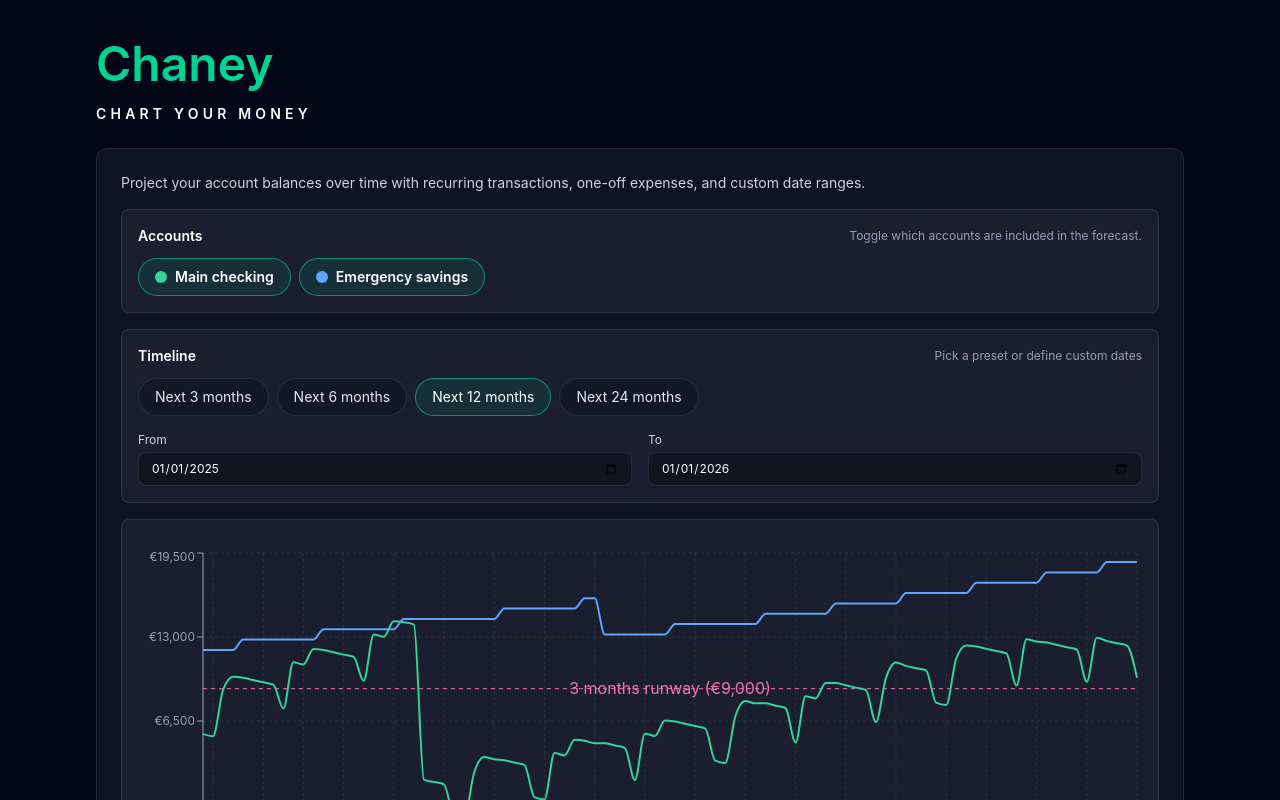
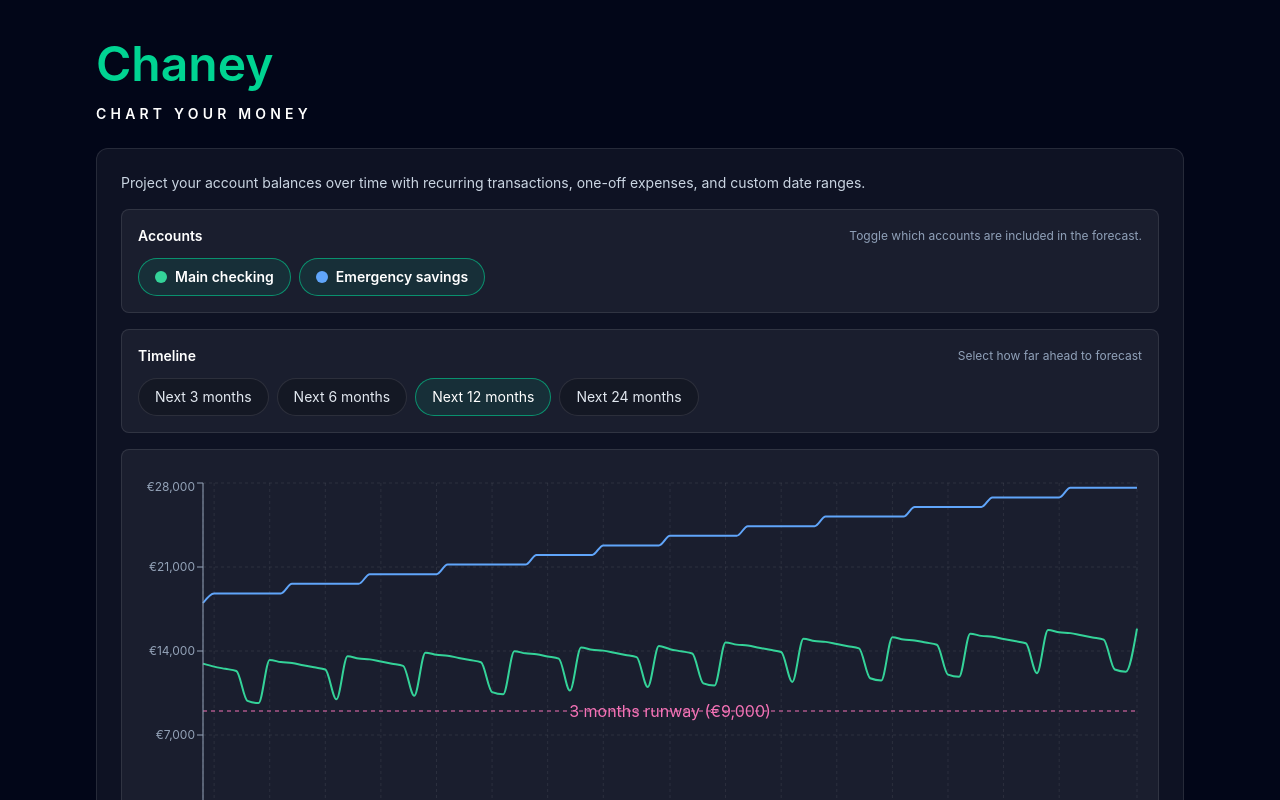
Before and after one commit to StevenGnt/chaney, a React (Vite) app: page / in a window 1280 px wide. Shown: the top 800 px of the page. Built offline with nearby package versions, Linux system fonts and the light colour scheme.

Commit message:
Date selection is now only

```diff
--- a/public/locales/en/common.json
+++ b/public/locales/en/common.json
@@ -12,9 +12,7 @@
 	"FORECAST": {
 		"RANGE": {
 			"TITLE": "Timeline",
-			"HINT": "Pick a preset or define custom dates",
-			"START": "From",
-			"END": "To",
+			"HINT": "Select how far ahead to forecast",
 			"NEXT_MONTHS": "Next {{count}} months"
 		},
 		"ACCOUNTS": {
--- a/public/locales/fr/common.json
+++ b/public/locales/fr/common.json
@@ -12,9 +12,7 @@
 	"FORECAST": {
 		"RANGE": {
 			"TITLE": "Axe temporel",
-			"HINT": "Choisis un preset ou des dates custom",
-			"START": "Du",
-			"END": "Au",
+			"HINT": "Sélectionne la durée de la prévision",
 			"NEXT_MONTHS": "Prochains {{count}} mois"
 		},
 		"ACCOUNTS": {
--- a/src/features/ForecastWorkspace/ForecastWorkspace.tsx
+++ b/src/features/ForecastWorkspace/ForecastWorkspace.tsx
@@ -1,6 +1,6 @@
 import clsx from 'clsx';
-import { addMonths, differenceInMonths, formatISO, parseISO } from 'date-fns';
-import { useEffect, useRef, useState } from 'react';
+import { addMonths, formatISO, parseISO } from 'date-fns';
+import { useMemo, useEffect, useState } from 'react';
 import { useTranslation } from 'react-i18next';
 
 import { AccountSelector } from '@/features/ForecastWorkspace/components/AccountSelector';
@@ -12,8 +12,7 @@ import { useForecastQuery } from '@/features/ForecastWorkspace/hooks/useForecast
 import type { DateRangePreset } from '@/features/ForecastWorkspace/utils/range';
 import type { ForecastRange } from '@/lib/finance/projection';
 
-const DEFAULT_DATE_RANGE_START = new Date().toISOString().slice(0, 10);
-const DEFAULT_DATE_RANGE_MONTHS = 12;
+const DEFAULT_DURATION_MONTHS = 12;
 
 const BASE_DATE_RANGE_PRESETS = [
 	{ id: '3m', months: 3 },
@@ -23,21 +22,21 @@ const BASE_DATE_RANGE_PRESETS = [
 ] as const;
 
 interface ForecastDateRangeSelectorProps {
-	dateRange: ForecastRange;
-	onDateRangeChange: (dateRange: ForecastRange) => void;
+	duration: number;
+	onDurationChange: (duration: number) => void;
 }
 
 function ForecastDateRangeSelector(props: ForecastDateRangeSelectorProps) {
 	const { t } = useTranslation();
 
-	const { dateRange, onDateRangeChange } = props;
+	const { duration, onDurationChange } = props;
 
 	const presets: DateRangePreset[] = BASE_DATE_RANGE_PRESETS.map((preset) => ({
 		...preset,
 		label: t('FORECAST.RANGE.NEXT_MONTHS', { count: preset.months }),
 	}));
 
-	return <DateRangeSelector dateRange={dateRange} presets={presets} onDateRangeChange={onDateRangeChange} />;
+	return <DateRangeSelector duration={duration} presets={presets} onDurationChange={onDurationChange} />;
 }
 
 function ForecastWorkspaceWrapper({ children, error }: { children: React.ReactNode; error?: boolean }) {
@@ -73,22 +72,47 @@ function ForecastWorkspaceErrorState() {
 
 export function ForecastWorkspace() {
 	const { t } = useTranslation();
-	const [dateRange, setDateRange] = useState<ForecastRange>(() => {
-		const start = parseISO(DEFAULT_DATE_RANGE_START);
-		const end = addMonths(start, DEFAULT_DATE_RANGE_MONTHS);
+	const [duration, setDuration] = useState<number>(DEFAULT_DURATION_MONTHS);
+	const [selectedAccountIds, setSelectedAccountIds] = useState<string[] | null>(null);
+	const [effectiveStartDate, setEffectiveStartDate] = useState<string>(() => {
+		return new Date().toISOString().slice(0, 10);
+	});
+
+	// Compute the full date range from duration and effective start date
+	const dateRange = useMemo<ForecastRange>(() => {
+		const startDate = parseISO(effectiveStartDate);
+		const endDate = addMonths(startDate, duration);
 		return {
-			start: DEFAULT_DATE_RANGE_START,
-			end: formatISO(end, { representation: 'date' }),
+			start: effectiveStartDate,
+			end: formatISO(endDate, { representation: 'date' }),
 		};
-	});
-	const [selectedAccountIds, setSelectedAccountIds] = useState<string[] | null>(null);
-	const autoAlignedDateRange = useRef(false);
+	}, [effectiveStartDate, duration]);
+
 	const forecastQuery = useForecastQuery(dateRange);
 
 	const forecastData = useForecastData({
 		queryResult: forecastQuery.data,
 		selectedAccountIds: selectedAccountIds ?? [],
 	});
+
+	// Compute and update effective start date when data loads: max(today, earliest data date)
+	useEffect(() => {
+		if (!forecastQuery.data) {
+			return;
+		}
+
+		const today = new Date().toISOString().slice(0, 10);
+		const earliest = forecastQuery.data.accounts.reduce((current, account) => {
+			return account.initialDate < current ? account.initialDate : current;
+		}, forecastQuery.data.accounts[0]?.initialDate ?? today);
+
+		const newEffectiveStart = earliest > today ? earliest : today;
+		// eslint-disable-next-line react-hooks/set-state-in-effect -- Needed to update start date when data loads
+		setEffectiveStartDate((current) => {
+			// Only update if the computed value is different
+			return newEffectiveStart !== current ? newEffectiveStart : current;
+		});
+	}, [forecastQuery.data]);
 
 	// Initialize selectedAccountIds to all accounts once data is loaded
 	useEffect(() => {
@@ -100,37 +124,6 @@ export function ForecastWorkspace() {
 		// eslint-disable-next-line react-hooks/set-state-in-effect
 		setSelectedAccountIds(forecastQuery.data.accounts.map((account) => account.id));
 	}, [forecastQuery.data, selectedAccountIds]);
-
-	// Align date range to earliest account date (only once)
-	useEffect(() => {
-		if (!forecastQuery.data || autoAlignedDateRange.current) {
-			return;
-		}
-
-		const earliest = forecastQuery.data.accounts.reduce((current, account) => {
-			return account.initialDate < current ? account.initialDate : current;
-		}, forecastQuery.data.accounts[0]?.initialDate ?? dateRange.start);
-
-		// eslint-disable-next-line react-hooks/set-state-in-effect
-		setDateRange((previousDateRange) => {
-			if (previousDateRange.start === earliest) {
-				return previousDateRange;
-			}
-
-			// Use the current range's duration (months) when auto-aligning
-			const startDate = parseISO(previousDateRange.start);
-			const endDate = parseISO(previousDateRange.end);
-			const currentMonths = Math.max(1, differenceInMonths(endDate, startDate));
-			const newStart = parseISO(earliest);
-			const newEnd = addMonths(newStart, currentMonths);
-			return {
-				start: earliest,
-				end: formatISO(newEnd, { representation: 'date' }),
-			};
-		});
-
-		autoAlignedDateRange.current = true;
-	}, [forecastQuery.data, dateRange.start]);
 
 	if (forecastQuery.isPending) {
 		return <ForecastWorkspaceLoadingState />;
@@ -157,7 +150,7 @@ export function ForecastWorkspace() {
 				}}
 			/>
 
-			<ForecastDateRangeSelector dateRange={dateRange} onDateRangeChange={setDateRange} />
+			<ForecastDateRangeSelector duration={duration} onDurationChange={setDuration} />
 
 			<ForecastChart
 				accounts={forecastData.selectedAccounts}
--- a/src/features/ForecastWorkspace/components/DateRangeSelector.tsx
+++ b/src/features/ForecastWorkspace/components/DateRangeSelector.tsx
@@ -1,81 +1,21 @@
-import { addMonths, differenceInMonths, formatISO, parseISO } from 'date-fns';
-import { useMemo } from 'react';
 import { useTranslation } from 'react-i18next';
 
 import { Button } from '@/components/Button';
 import { ButtonsGroup } from '@/components/ButtonsGroup';
 import { Section } from '@/components/Section';
 import type { DateRangePreset } from '@/features/ForecastWorkspace/utils/range';
-import type { ForecastRange } from '@/lib/finance/projection';
 
 interface DateRangeSelectorProps {
-	dateRange: ForecastRange;
+	duration: number;
 	presets: DateRangePreset[];
-	onDateRangeChange: (dateRange: ForecastRange) => void;
+	onDurationChange: (duration: number) => void;
 }
 
-interface DateRangeSelectorDateInputProps {
-	label: string;
-	value: string;
-	onChange: (event: React.ChangeEvent<HTMLInputElement>) => void;
-}
-
-function DateRangeSelectorDateInput({ label, value, onChange }: DateRangeSelectorDateInputProps) {
-	return (
-		<label className="flex flex-col text-xs text-slate-300">
-			{label}
-			<input
-				className="mt-1 rounded-lg border border-white/10 bg-black/30 px-3 py-2 text-white focus:border-emerald-400 focus:outline-none"
-				type="date"
-				value={value}
-				onChange={onChange}
-			/>
-		</label>
-	);
-}
-
-export function DateRangeSelector({ dateRange, presets, onDateRangeChange }: DateRangeSelectorProps) {
+export function DateRangeSelector({ duration, presets, onDurationChange }: DateRangeSelectorProps) {
 	const { t } = useTranslation();
 
-	// Calculate the active preset ID based on the current date range
-	const activePresetId = useMemo(() => {
-		const startDate = parseISO(dateRange.start);
-		const endDate = parseISO(dateRange.end);
-		const monthsInRange = Math.max(1, differenceInMonths(endDate, startDate));
-		const matchingPreset = presets.find((preset) => preset.months === monthsInRange);
-
-		if (matchingPreset) {
-			// Check if the date range matches the preset (same start date and months)
-			const expectedEnd = formatISO(addMonths(startDate, matchingPreset.months), { representation: 'date' });
-			if (expectedEnd === dateRange.end) {
-				return matchingPreset.id;
-			}
-		}
-
-		return null;
-	}, [dateRange, presets]);
-
 	const handlePresetClick = (preset: DateRangePreset) => {
-		const startDate = parseISO(dateRange.start);
-		const endDate = addMonths(startDate, preset.months);
-		onDateRangeChange({
-			start: dateRange.start,
-			end: formatISO(endDate, { representation: 'date' }),
-		});
-	};
-
-	const handleInputChange = (field: 'start' | 'end') => (event: React.ChangeEvent<HTMLInputElement>) => {
-		const value = event.target.value;
-
-		if (value) {
-			const newRange =
-				// If start date is after end date, set both to the new
-				(field === 'start' && value > dateRange.end) || (field === 'end' && value < dateRange.start)
-					? { start: value, end: value }
-					: { ...dateRange, [field]: value };
-
-			onDateRangeChange(newRange);
-		}
+		onDurationChange(preset.months);
 	};
 
 	return (
@@ -84,7 +24,7 @@ export function DateRangeSelector({ dateRange, presets, onDateRangeChange }: Dat
 				{presets.map((preset) => (
 					<Button
 						key={preset.id}
-						active={activePresetId === preset.id}
+						active={duration === preset.months}
 						onClick={() => {
 							handlePresetClick(preset);
 						}}
@@ -93,19 +33,6 @@ export function DateRangeSelector({ dateRange, presets, onDateRangeChange }: Dat
 					</Button>
 				))}
 			</ButtonsGroup>
-
-			<div className="mt-4 grid gap-4 sm:grid-cols-2">
-				<DateRangeSelectorDateInput
-					label={t('FORECAST.RANGE.START')}
-					value={dateRange.start}
-					onChange={handleInputChange('start')}
-				/>
-				<DateRangeSelectorDateInput
-					label={t('FORECAST.RANGE.END')}
-					value={dateRange.end}
-					onChange={handleInputChange('end')}
-				/>
-			</div>
 		</Section>
 	);
 }
```
